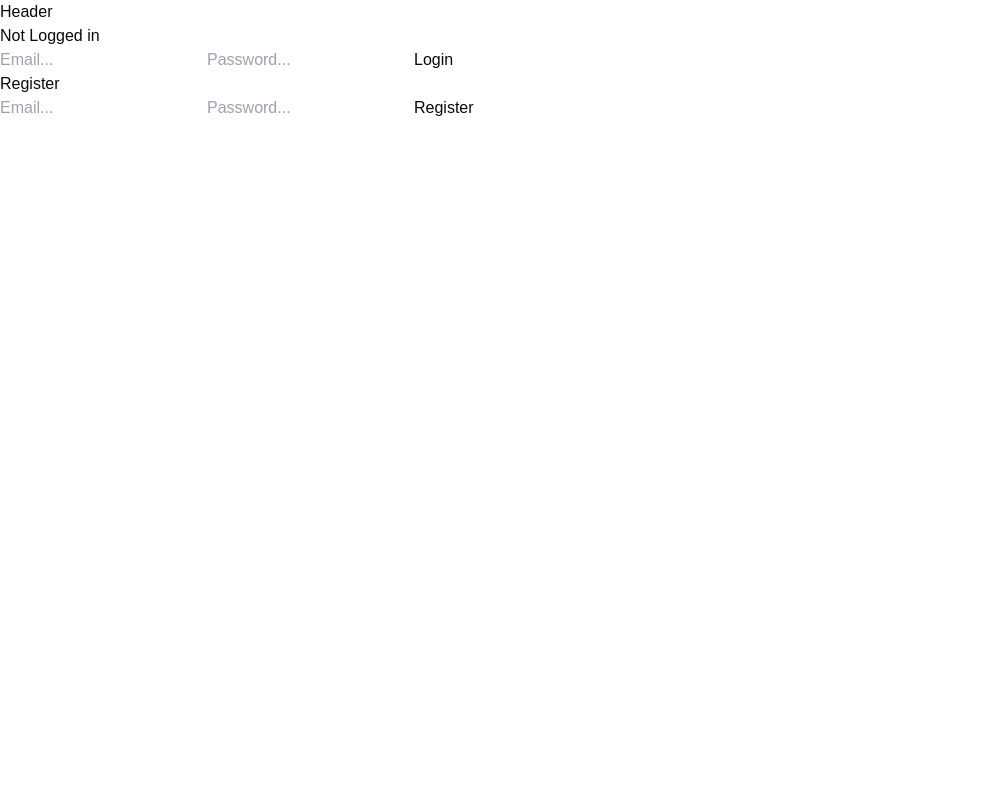
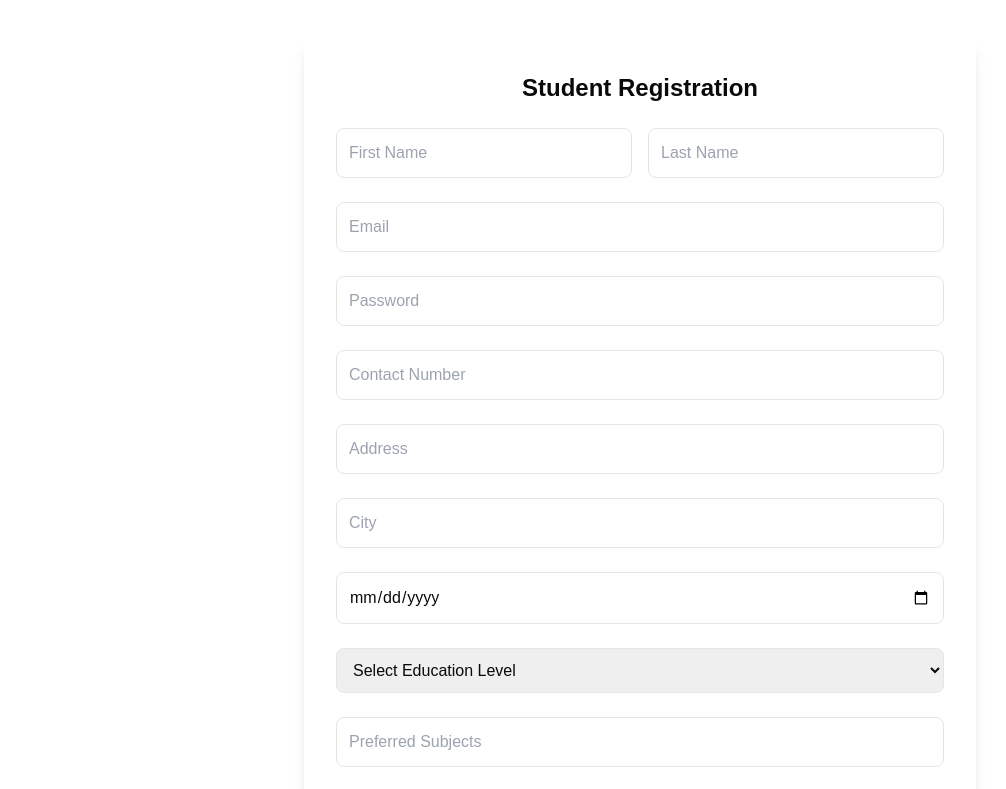
Before and after one commit to Yugtgupta/Brainiacs-Codeissance, a Next.js app in the folder frontend/: page / in a window 1280 px wide. Shown: the top 789 px of the page, without its empty margins (0-1006 px from the left). Built offline with nearby package versions, Linux system fonts and the light colour scheme.

Commit message:
Added Authentication Pages

```diff
--- /dev/null
+++ b/frontend/app/(auth)/login/page.jsx
@@ -0,0 +1,9 @@
+import React from 'react'
+
+const page = () => {
+  return (
+    <div>page</div>
+  )
+}
+
+export default page
--- /dev/null
+++ b/frontend/app/(auth)/register/page.jsx
@@ -0,0 +1,9 @@
+import React from 'react'
+
+const page = () => {
+  return (
+    <div>page</div>
+  )
+}
+
+export default page
--- a/frontend/app/page.js
+++ b/frontend/app/page.js
@@ -110,14 +110,17 @@ export default function Home() {
     <>
       <StateContext.Provider value={state}>
         <DispatchContext.Provider value={dispatch}>
-          <Header />
+          {/* <Header /> */}
           <>
             {state.loggedIn ? (
-              <h1>Logged in</h1>
+              <>
+                <h1>Logged in</h1>
+                <button onClick={logoutHandler}>Logout</button>
+              </>
             ) : (
               <>
-                Not Logged in
-                <form onSubmit={loginHandler}>
+                <RegistrationForm />
+                {/* <form onSubmit={loginHandler}>
                   <input
                     type="email"
                     placeholder="Email..."
@@ -147,7 +150,7 @@ export default function Home() {
                     onChange={(e) => setPassword(e.target.value)}
                   />
                   <button type="submit">Register</button>
-                </form>
+                </form> */}
               </>
             )}
           </>
```
